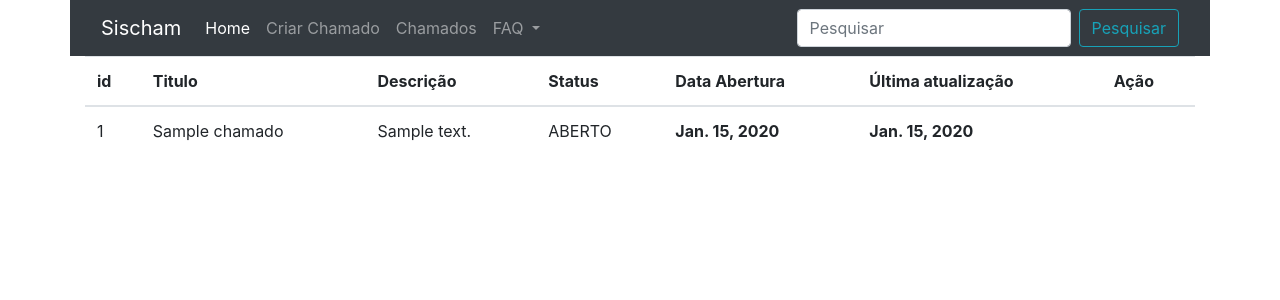
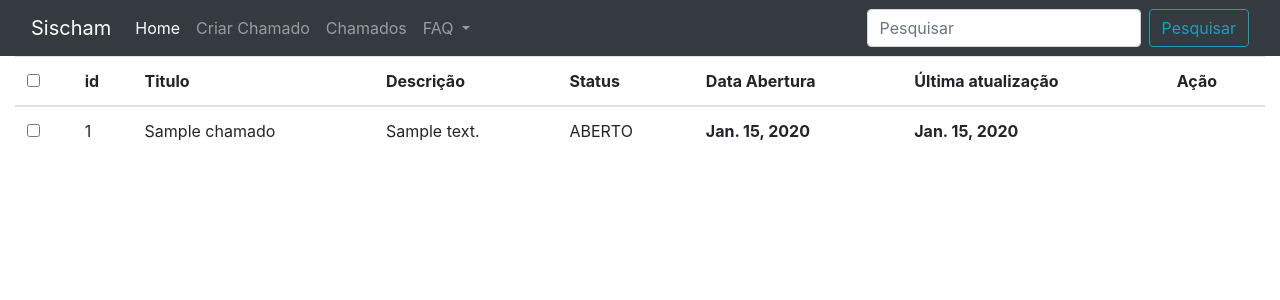
Before and after one commit to gopianco/sischam, a Django app: page / in a window 1280 px wide. Shown: the top 300 px of the page. Run offline with Django 3.2, Linux system fonts and the light colour scheme; tables that the repository leaves empty hold one stand-in row (values such as "Sample post"); some libraries are stand-ins or nearby versions.

Commit message:
alteracao de consulta

```diff
--- a/chamado/models.py
+++ b/chamado/models.py
@@ -5,24 +5,26 @@ from django.utils import timezone
 from django.contrib.auth.models import User
 
 
+class Equipamento(models.Model):
+    id_equipamento = models.AutoField(primary_key=True)
+    descricao = models.TextField(max_length=200, blank=False, null=False)
+    local = models.TextField(max_length= 100)
+
+    def __str__(self):
+        return self.descricao
+
 class Cliente(User):
+    id_cliente = models.AutoField(primary_key=True)
     endereco = models.CharField(max_length=200)
-
     class Meta:
         verbose_name = 'Cliente'
         verbose_name_plural = 'Clientes'
 
 class Analista(User):
-    is_staff = True
+    id_analista = models.AutoField(primary_key=True)
     class Meta:
         verbose_name = 'Analista'
         verbose_name_plural = 'Analistas'
-
-
-class Equipamento(models.Model):
-    id_equipamento = models.AutoField(primary_key=True)
-    descricao = models.TextField(max_length=200, blank=False, null=False)
-    local = models.TextField(max_length= 100)
 
 
 class Chamado(models.Model):
@@ -43,11 +45,11 @@ class Chamado(models.Model):
     id_chamado = models.AutoField(primary_key=True)
     tipo_chamado = models.CharField(max_length=20,choices=TIPO_DE_CHAMADO, default='Incidente')
     status= models.CharField(max_length=20, choices=STATUS_DE_CHAMADO, default='Aberto')
-    cliente = models.OneToOneField(Cliente, on_delete=models.CASCADE)
-    analista = models.OneToOneField(Analista, on_delete=models.CASCADE)
+    cliente = models.ForeignKey(Cliente, on_delete=models.CASCADE, related_name='chamados')
+    analista = models.ForeignKey(Analista, on_delete=models.CASCADE, related_name='chamados')
     equipamento = models.ForeignKey(Equipamento, on_delete=models.CASCADE)
     descricao = models.TextField()
-    solucao = models.TextField()
+    solucao = models.TextField(blank=True, null=True)
     #chat = models.ForeignKey()
     data_abertura = models.DateField(default=timezone.now)
     data_alteracao = models.DateField(default=timezone.now)
--- a/chamado/templates/chamado/chamados_list.html
+++ b/chamado/templates/chamado/chamados_list.html
@@ -11,8 +11,8 @@
     <title>Sistema Abertura de Chamado</title>
   </head>
   <body>
-  <div class="container" style="background-color: #343a40;">
-    <nav class="navbar navbar-expand-lg navbar-dark bg-dark" >
+  <div class="container-fluid" style="background-color: #343a40;">
+    <nav class="navbar fixed-top-lg navbar-expand-lg navbar-dark bg-dark" >
         <a class="navbar-brand" href="#">Sischam</a>
         <button class="navbar-toggler collapsed" type="button" data-toggle="collapse" data-target="#navBar" aria-controls="navBar" aria-expanded="false" aria-label="Toggle navigation">
           <span class="navbar-toggler-icon"></span>
@@ -49,10 +49,11 @@
     </div>
 
 
-      <div class="container">
-        <table class="table">
+    <div class="container-fluid">
+      <table class="table center" >
         <thead>
           <tr>
+            <th><input type="checkbox" id="marcar_todos"></th>
             <th>id</th>
             <th>Titulo</th>
             <th>Descrição</th>
@@ -65,6 +66,7 @@
         <tbody>
         {% for chamado in chamados%}
           <tr>
+            <th><input type="checkbox" id="marcar_chamado"</th>
             <td scope="row">{{chamado.id_chamado}}</td>
             <td>{{chamado.titulo_chamado}}</td>
             <td>{{chamado.descricao}}</td>
--- a/chamado/views.py
+++ b/chamado/views.py
@@ -2,5 +2,5 @@ from django.shortcuts import render
 from .models import Chamado
 
 def chamados_list(request):
-    chamados = Chamado.objects.all().order_by('data_abertura')
+    chamados = Chamado.objects.filter(cliente=1).order_by('status')
     return render(request, 'chamado/chamados_list.html', {'chamados': chamados})
```
Also changed, not shown: chamado/migrations/0001_initial.py, chamado/migrations/0002_auto_20191223_1646.py (deleted), chamado/migrations/0003_auto_20191223_1728.py (deleted), chamado/migrations/0004_auto_20191224_1018.py (deleted), chamado/migrations/0005_auto_20191224_1106.py (deleted), chamado/migrations/0006_chamado_titulo_chamado.py (deleted), chamado/migrations/0007_chamado_data_ateracao.py (deleted), chamado/migrations/0008_auto_20191226_1218.py (deleted), chamado/migrations/0009_auto_20191226_1319.py (deleted). Lines whose indentation alone changed are shown as unchanged.
